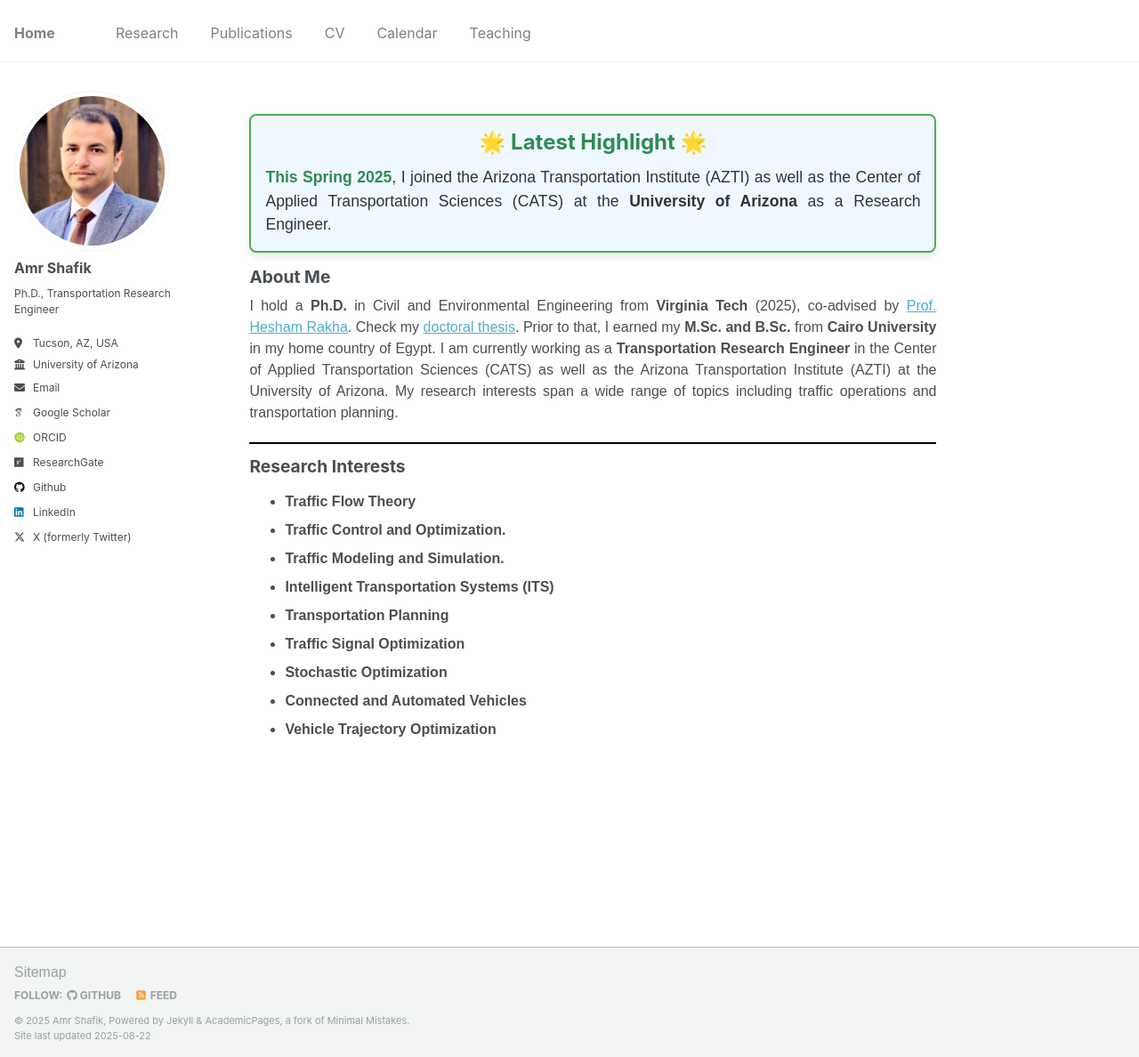
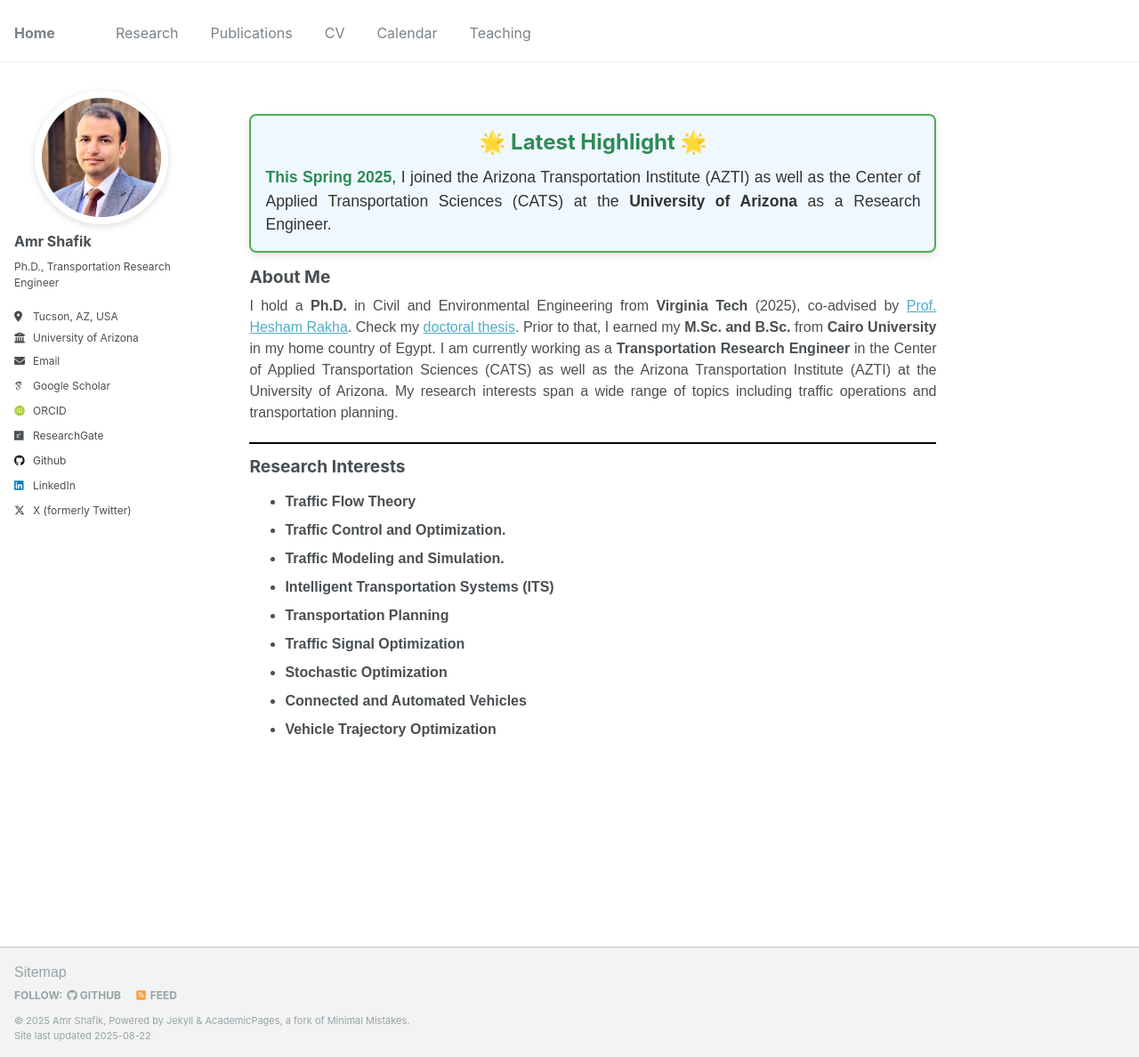
Before and after one commit to akshafik/amrshafik, a Jekyll site: the page built from _pages/about.md, in a window 1280 px wide and 1188 px high. Shown: the whole window at 89% size. Built offline with Jekyll 4.4.1, drawn with Linux system fonts in a browser that asks for light colours; some web fonts are replaced.

Commit message:
Enhance profile photo styling for consistency and responsiveness across all pages

```diff
--- a/_includes/head/custom.html
+++ b/_includes/head/custom.html
@@ -24,6 +24,53 @@
 <meta name="theme-color" content="#ffffff">
 <link rel="stylesheet" href="{{ base_path }}/assets/css/academicons.css"/>
 
+<!-- Custom CSS for consistent round profile photo -->
+<style>
+/* Override any existing avatar styles to ensure perfect round photos */
+.author__avatar {
+  text-align: center !important;
+}
+
+.author__avatar img {
+  border-radius: 50% !important;
+  width: 150px !important;
+  height: 150px !important;
+  object-fit: cover !important;
+  display: block !important;
+  margin: 0 auto !important;
+  border: 3px solid #fff !important;
+  box-shadow: 0 2px 8px rgba(0,0,0,0.15) !important;
+  transition: all 0.3s ease !important;
+}
+
+/* Responsive sizing for different screen sizes */
+@media screen and (max-width: 1023px) {
+  .author__avatar img {
+    width: 120px !important;
+    height: 120px !important;
+  }
+}
+
+@media screen and (max-width: 767px) {
+  .author__avatar img {
+    width: 100px !important;
+    height: 100px !important;
+  }
+}
+
+/* Hover effect */
+.author__avatar img:hover {
+  transform: scale(1.05) !important;
+  box-shadow: 0 4px 12px rgba(0,0,0,0.25) !important;
+}
+
+/* Ensure the avatar container doesn't interfere */
+.author__avatar {
+  width: auto !important;
+  height: auto !important;
+}
+</style>
+
 
 <!-- Support for MatJax -->
 <script src="https://cdnjs.cloudflare.com/polyfill/v3/polyfill.min.js?features=es6"></script>
--- a/_pages/about.md
+++ b/_pages/about.md
@@ -43,9 +43,13 @@ redirect_from:
   /* Make profile photo perfectly round */
   .author__avatar img {
     border-radius: 50% !important;
-    width: 200px !important;
-    height: 180px !important;
+    width: 150px !important;
+    height: 150px !important;
     object-fit: cover !important;
+    display: block !important;
+    margin: 0 auto !important;
+    border: 3px solid #fff !important;
+    box-shadow: 0 2px 8px rgba(0,0,0,0.15) !important;
   }
 
 </style>
--- a/assets/css/custom.scss
+++ b/assets/css/custom.scss
@@ -1,18 +1,4 @@
 ---
 ---
 
-/* Custom CSS for round profile photo across all pages */
-.author__avatar img {
-  border-radius: 50% !important;
-  width: 150px !important;
-  height: 150px !important;
-  object-fit: cover !important;
-  border: 3px solid #fff !important;
-  box-shadow: 0 2px 8px rgba(0,0,0,0.1) !important;
-}
-
-/* Optional: Add hover effect */
-.author__avatar img:hover {
-  transform: scale(1.05);
-  transition: transform 0.3s ease;
-}
+/* This file is now handled through _includes/head/custom.html for better consistency */
--- a/assets/css/main.scss
+++ b/assets/css/main.scss
@@ -39,3 +39,37 @@
 @import "vendor/font-awesome/brands";
 @import "vendor/magnific-popup/magnific-popup";
 @import "print";
+
+/* Custom styles for round profile photo */
+.author__avatar img {
+  border-radius: 50% !important;
+  width: 150px !important;
+  height: 150px !important;
+  object-fit: cover !important;
+  display: block !important;
+  margin: 0 auto !important;
+  border: 3px solid #fff !important;
+  box-shadow: 0 2px 8px rgba(0,0,0,0.15) !important;
+}
+
+/* Ensure consistent sizing across all breakpoints */
+@media screen and (max-width: 1023px) {
+  .author__avatar img {
+    width: 120px !important;
+    height: 120px !important;
+  }
+}
+
+@media screen and (max-width: 767px) {
+  .author__avatar img {
+    width: 100px !important;
+    height: 100px !important;
+  }
+}
+
+/* Optional hover effect */
+.author__avatar img:hover {
+  transform: scale(1.05) !important;
+  transition: transform 0.3s ease !important;
+  box-shadow: 0 4px 12px rgba(0,0,0,0.2) !important;
+}
```
